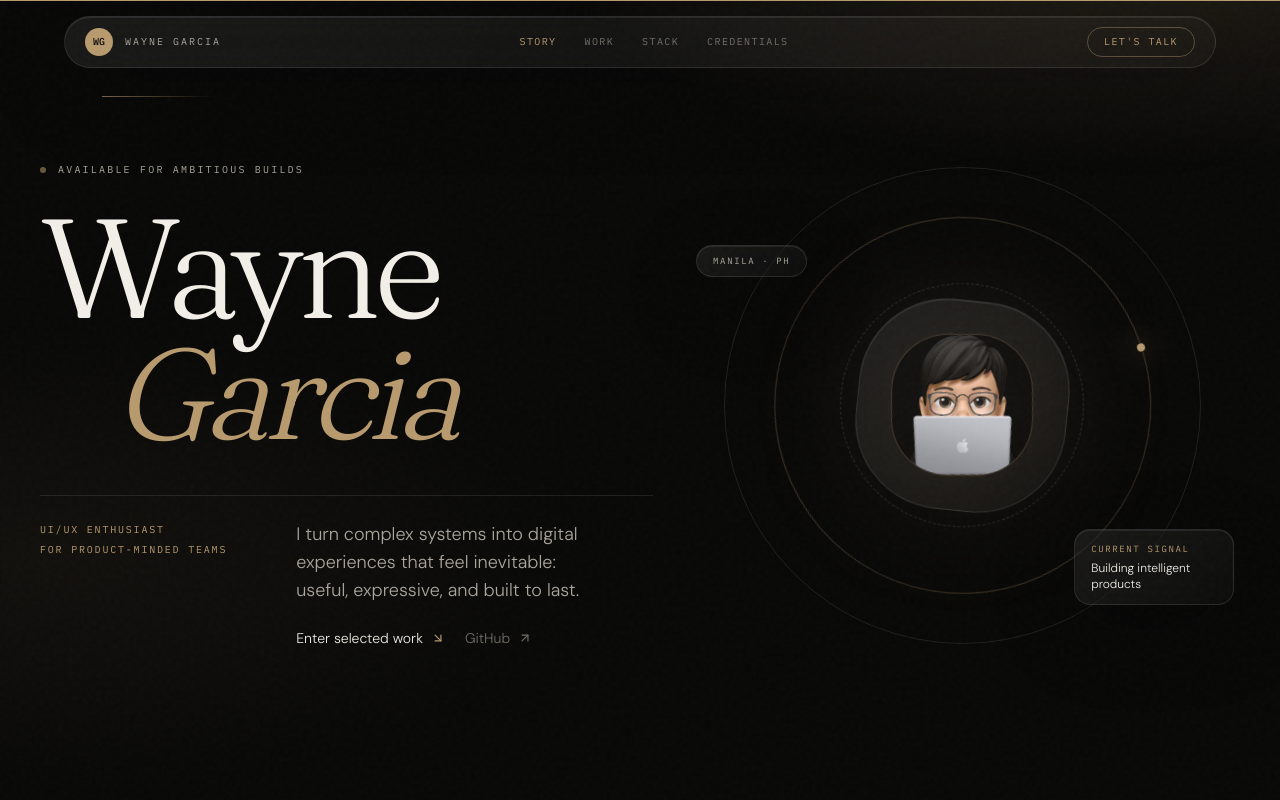
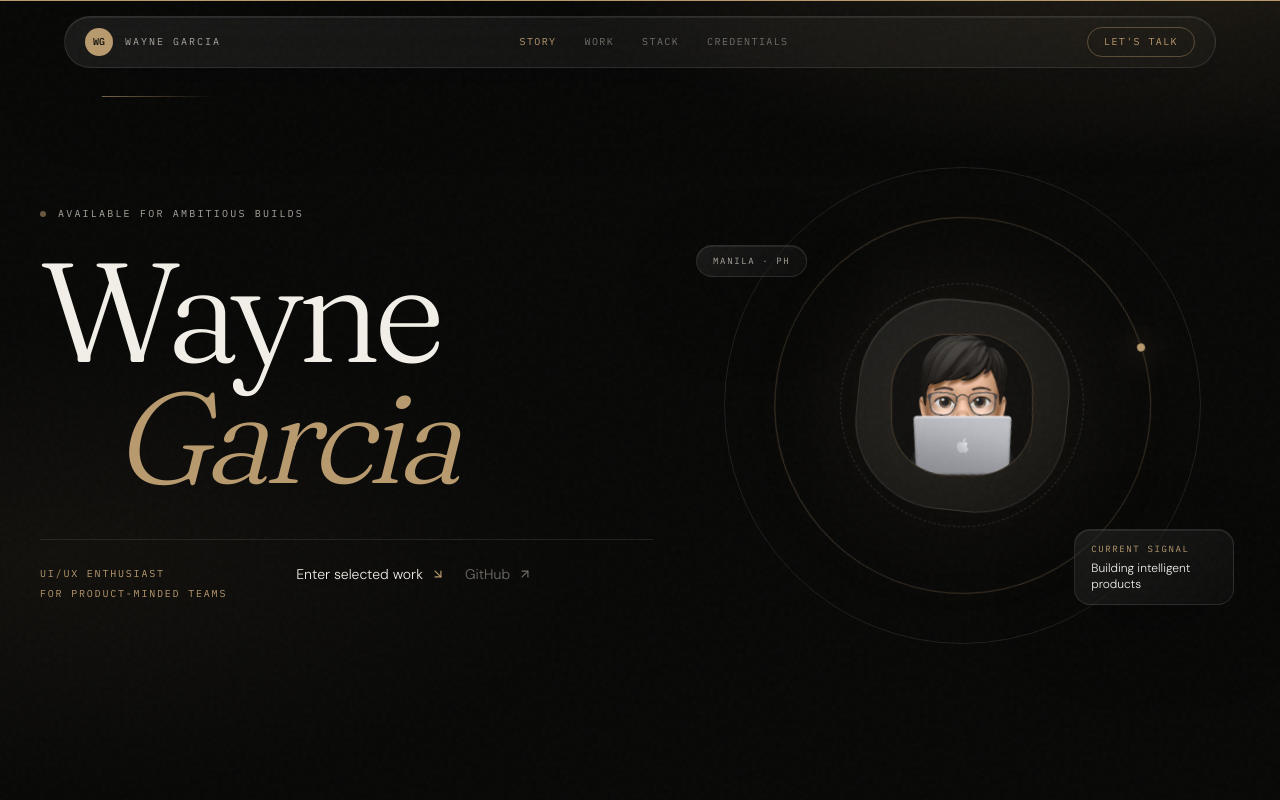
Before and after one commit to wehyn/portfolio, a Next.js app: page / in a window 1280 px wide. Shown: the top 800 px of the page. Built offline with nearby package versions, Linux system fonts and the light colour scheme; no server answers.

Commit message:
Remove hero description copy

```diff
--- a/components/sections/Hero.tsx
+++ b/components/sections/Hero.tsx
@@ -116,10 +116,7 @@ export default function Hero() {
               <br />for product-minded teams
             </p>
             <div>
-              <p className="text-balance text-base leading-7 text-text-secondary sm:text-lg">
-                I turn complex systems into digital experiences that feel inevitable: useful, expressive, and built to last.
-              </p>
-              <div className="mt-6 flex flex-wrap gap-5">
+              <div className="flex flex-wrap gap-5">
                 <a href="#projects" className="group inline-flex items-center gap-2 text-sm text-text-primary">
                   Enter selected work
                   <FiArrowDownRight className="text-accent transition-transform group-hover:translate-x-1 group-hover:translate-y-1" />
```
